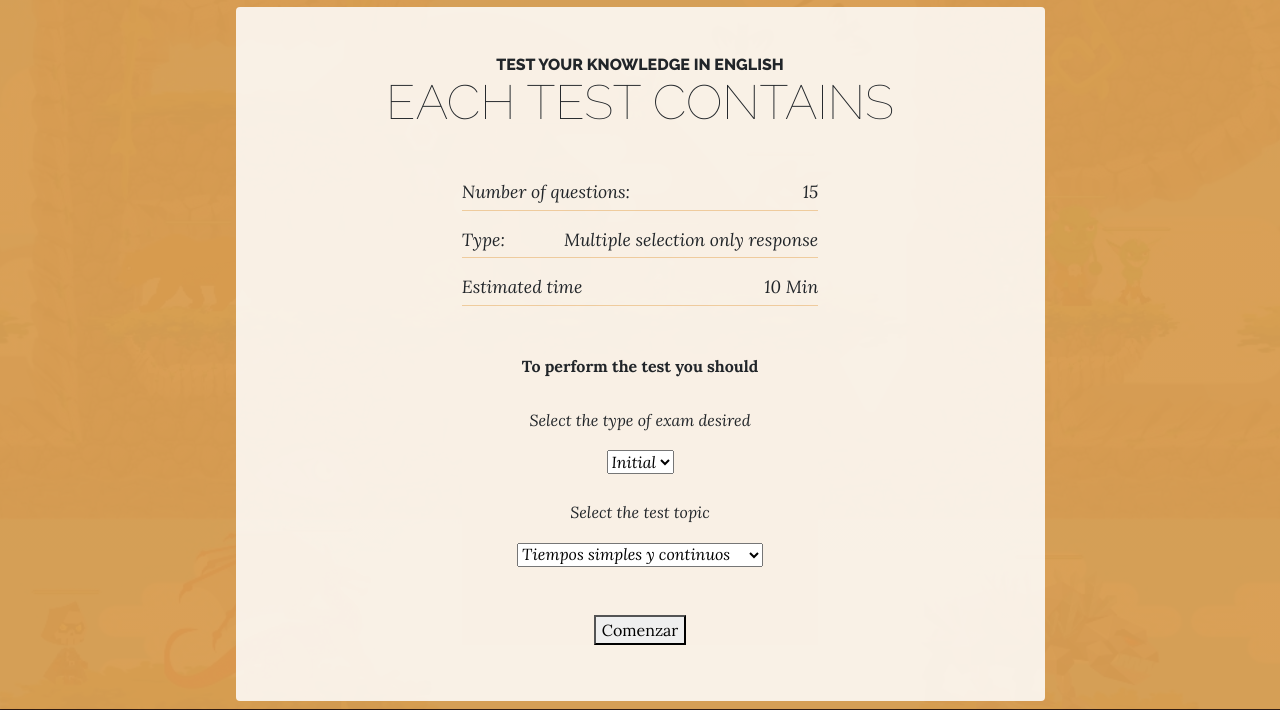
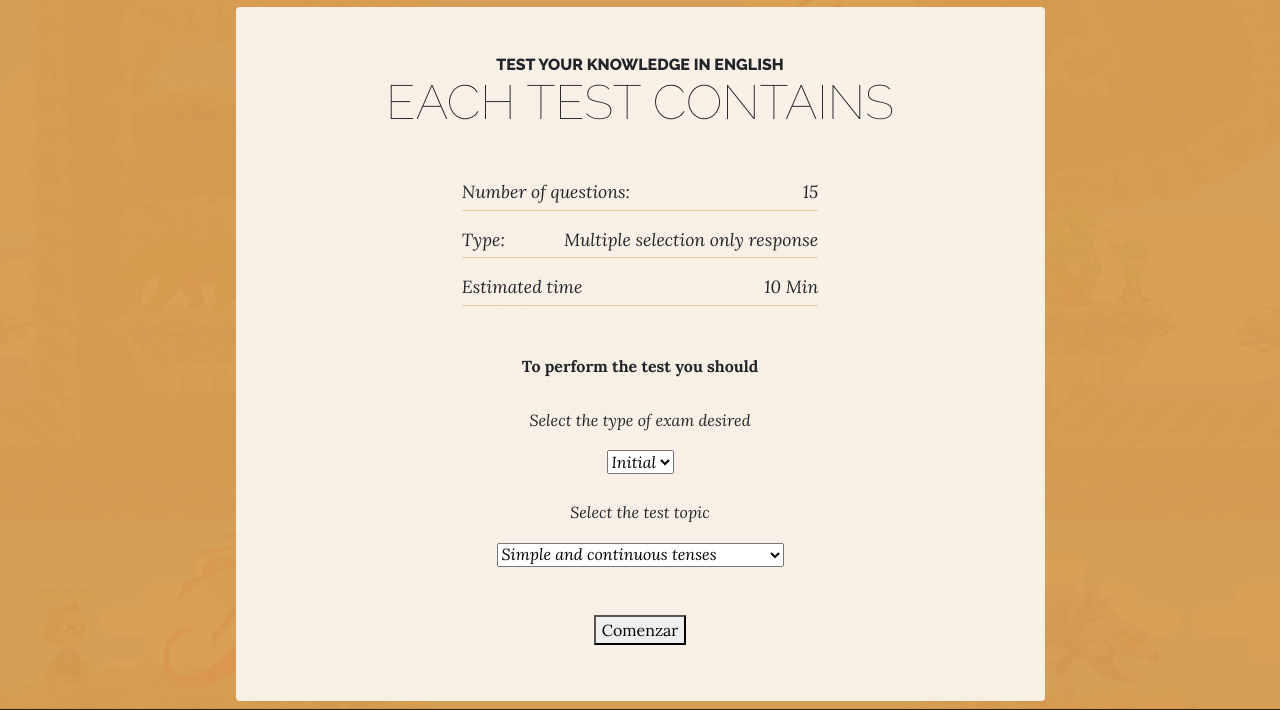
Before and after one commit to kuchuku/englisplay, a PHP site: page /examen.php in a window 1280 px wide. Shown: the part 281-991 px from the top of the page. Run offline with PHP 8.4, Linux system fonts and the light colour scheme; the visitor is signed in with stand-in values (Sample User, id 1).

Commit message:
:V
cambios

```diff
--- a/englishplay/web2/examen.php
+++ b/englishplay/web2/examen.php
@@ -51,10 +51,10 @@ include("php/sesion.php");
 				 			</em>
 				 			</p>
 				 			<select name="num_cap" style="font-style: italic;">
-				 				<option  value="1">Tiempos simples y continuos</option>
-				 				<option  value="2">Tiempos perfectos y voz pasiva</option>
-				 				<option  value="3">Preposiciones</option>
-				 				<option  value="4">Comparativos y superlativos</option>
+				 				<option  value="1">Simple and continuous tenses</option>
+				 				<option  value="2">Perfect verb tenses and passive voice</option>
+				 				<option  value="3">Prepositions</option>
+				 				<option  value="4">Comparative and sueprlative</option>
 				 			</select>
 							<br><br><br>
 				 			<button type="submit" class="boton">Comenzar</button>
```
